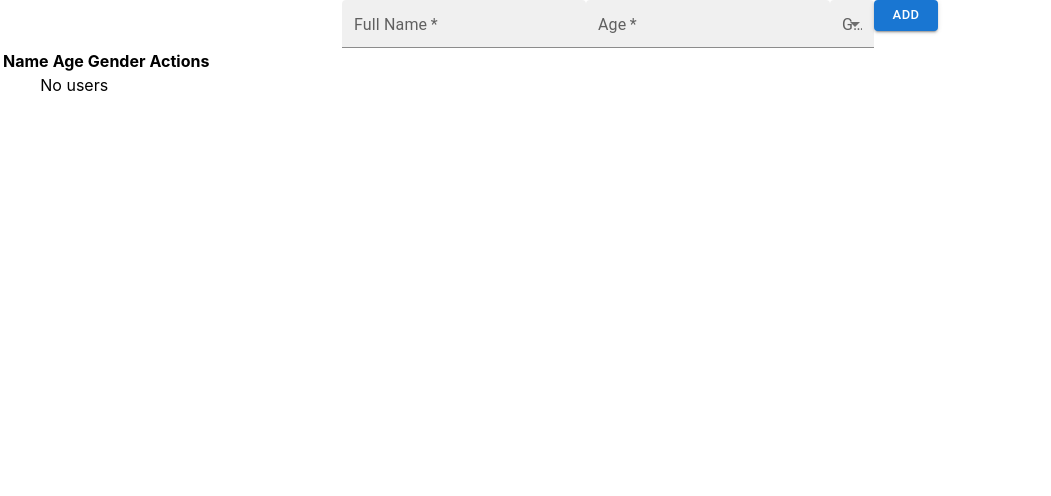
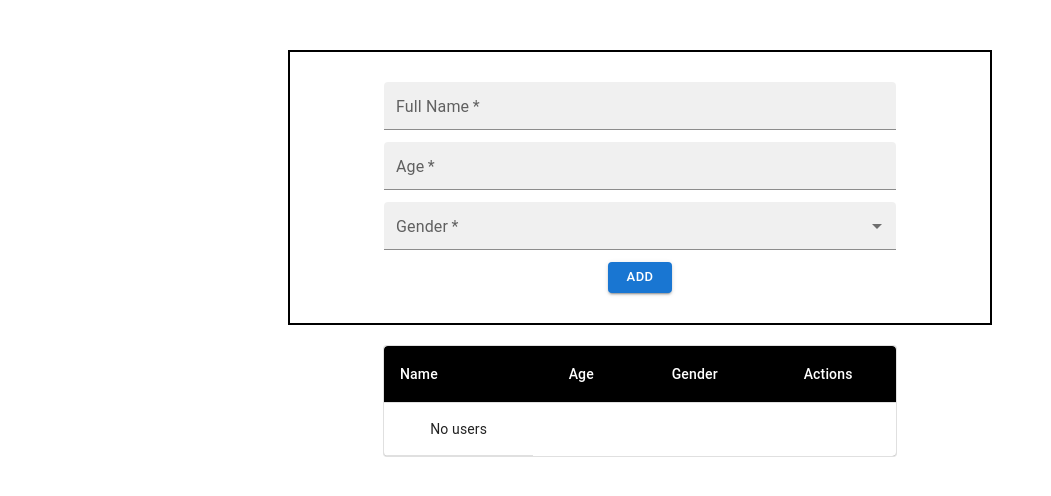
Before and after one commit to IshanAgarwalgit/Typescript-Crud, a React (Create React App) app: page / in a window 1280 px wide. Shown: the top 496 px of the page, without its empty margins (0-1051 px from the left). Built offline with nearby package versions, Linux system fonts and the light colour scheme.

Commit message:
Added MUI Styles

```diff
--- a/package.json
+++ b/package.json
@@ -7,6 +7,7 @@
     "@emotion/styled": "^11.6.0",
     "@material-ui/core": "^4.12.3",
     "@mui/material": "^5.4.1",
+    "@mui/styles": "^5.4.2",
     "@testing-library/jest-dom": "^5.16.2",
     "@testing-library/react": "^12.1.2",
     "@testing-library/user-event": "^13.5.0",
--- a/src/App.css
+++ b/src/App.css
@@ -1,38 +1,3 @@
 .App {
   text-align: center;
 }
-
-.App-logo {
-  height: 40vmin;
-  pointer-events: none;
-}
-
-@media (prefers-reduced-motion: no-preference) {
-  .App-logo {
-    animation: App-logo-spin infinite 20s linear;
-  }
-}
-
-.App-header {
-  background-color: #282c34;
-  min-height: 100vh;
-  display: flex;
-  flex-direction: column;
-  align-items: center;
-  justify-content: center;
-  font-size: calc(10px + 2vmin);
-  color: white;
-}
-
-.App-link {
-  color: #61dafb;
-}
-
-@keyframes App-logo-spin {
-  from {
-    transform: rotate(0deg);
-  }
-  to {
-    transform: rotate(360deg);
-  }
-}
--- a/src/App.tsx
+++ b/src/App.tsx
@@ -1,10 +1,11 @@
+import { Container } from '@mui/material';
 import React from 'react';
 import './App.css';
 import AddEdit from './Components/AddEdit';
 
 function App() {
   return (
-    <div className="App">
+    <div className='App'>
       <AddEdit/>
     </div>
   );
--- a/src/Components/AddEdit.tsx
+++ b/src/Components/AddEdit.tsx
@@ -3,20 +3,40 @@ import { useState } from 'react';
 import ViewUsers from './ViewUsers';
 import { IBaseUser, IUser } from './Interface';
 import { Button } from '@mui/material';
-import { createTheme, ThemeProvider} from '@mui/material';
-import { purple } from '@mui/material/colors';
 import TextField from '@mui/material/TextField';
 import MenuItem from '@mui/material/MenuItem';
+import { makeStyles } from "@mui/styles";
 
-const theme = createTheme({
-  palette: {
-    primary: {
-      main: purple[500]
-    }
-  }
+const useStyles = makeStyles({
+  container: {
+    margin: 'auto',
+    marginTop: '50px',
+    padding: "30px",
+    border: "2px solid",
+    width: '50%'
+  },
+  Cards: {
+    justifyContent: "center",
+    margin: 'auto',
+    width: '50%',
+  },
+  formfont: {
+    fontSize: '50px',
+  },
+  Inputfields: {
+    margin: 15,
+    width: "80%",
+  },
+  buttons: {
+    display: "flex",
+    flexDirection: "row",
+    justifyContent: "space-evenly",
+    alignContent: "center",
+  },
 });
 
 const AddEdit = () => {
+  const classes = useStyles();
   const usersData: Array<IUser> = [];
   const [ users, setUsers ] = useState(usersData)
   const initialFormState: IUser = { id: users.length, name: '', age: '', gender: ''};
@@ -77,8 +97,8 @@ const AddEdit = () => {
 		setCurrentUser({ ...currentUser, [name]: value })
 	}
 
-  return <div>
-    <form
+  return <><div className={classes.container}>
+    <form className={classes.formfont}
     onSubmit={event => {
     event.preventDefault()
     if (currentUser.gender==='') return alert("Invalid Gender")
@@ -88,9 +108,8 @@ const AddEdit = () => {
     else{
       handleUpdateSubmit()
     }}}>
-      {/* <label>Name : </label>
-			<input type="text" name="name" value={currentUser.name} onChange={handleInputChange} required/> */}
       <TextField
+      className={classes.Inputfields}
       label="Full Name"
       type="text"
       name="name"
@@ -99,9 +118,8 @@ const AddEdit = () => {
       value={currentUser.name}
       onChange={handleInputChange}
       />
-			{/* <label>Age : </label>
-			<input type="number" name="age" value={currentUser.age} onChange={handleInputChange} required/> */}
       <TextField
+      className={classes.Inputfields}
       label="Age"
       type="number"
       name="age"
@@ -110,13 +128,8 @@ const AddEdit = () => {
       value={currentUser.age}
       onChange={handleInputChange}
       />
-      {/* <label>Gender : </label>
-      <select name="gender" value={currentUser.gender} onChange={handleInputChange} required>
-        <option value='' >Choose</option>
-        <option value='Male' >Male</option>
-        <option value='Female'>Female</option>
-      </select> */}
       <TextField
+              className={classes.Inputfields}
               select
               label="Gender"
               name="gender"
@@ -129,14 +142,19 @@ const AddEdit = () => {
                 <MenuItem value='Male'>Male</MenuItem>
                 <MenuItem value='Female'>Female</MenuItem>
             </TextField>
+      <div className={classes.buttons}>
       {
         !editing ? (<Button variant="contained" size='small' type="submit">Add</Button>) :
-        (<ThemeProvider theme={theme}><Button variant="contained" size='small' color='primary' type="submit">Update</Button>
-        <Button variant="contained" color='error' size='small' onClick={handleCancelSubmit}>Cancel</Button></ThemeProvider>)
+        (<><Button variant="contained" size='small' color='primary' type="submit">Update</Button>
+        <Button variant="contained" color='error' size='small' onClick={handleCancelSubmit}>Cancel</Button></>)
       }
+      </div>
     </form>
+    </div>
+    <div className={classes.Cards}>
     <ViewUsers users={users} editRow={editRow} deleteUser={deleteUser}/>
-    </div>;
+    </div>
+    </>;
 };
 
 export default AddEdit;
--- a/src/Components/ViewUsers.tsx
+++ b/src/Components/ViewUsers.tsx
@@ -1,6 +1,37 @@
 import React from 'react';
 import { IUser } from './Interface';
 import { Button } from '@mui/material';
+import Card from "@mui/material/Card";
+import { makeStyles } from "@mui/styles";
+import { styled } from '@mui/material/styles';
+import Table from '@mui/material/Table';
+import TableBody from '@mui/material/TableBody';
+import TableCell, { tableCellClasses } from '@mui/material/TableCell';
+import TableContainer from '@mui/material/TableContainer';
+import TableHead from '@mui/material/TableHead';
+import TableRow from '@mui/material/TableRow';
+import Paper from '@mui/material/Paper';
+
+const StyledTableCell = styled(TableCell)(({ theme }) => ({
+  [`&.${tableCellClasses.head}`]: {
+    backgroundColor: theme.palette.common.black,
+    color: theme.palette.common.white,
+  },
+  [`&.${tableCellClasses.body}`]: {
+    fontSize: 14,
+  },
+}));
+
+const useStyle = makeStyles({
+  Card: {
+    margin: 'auto',
+    marginTop: 20,
+    width: '80%',
+  },
+  table: {
+    margin: 'auto'
+  }
+});
 
 interface IProps {
     users: Array<IUser>;
@@ -9,24 +40,31 @@ interface IProps {
   }
 
 const ViewUsers: React.FunctionComponent<IProps> = (props) => {
-  return <div>
-      <table>
-    <thead>
-      <tr>
-        <th>Name</th>
-        <th>Age</th>
-        <th>Gender</th>
-        <th>Actions</th>
-      </tr>
-    </thead>
-    <tbody>
+
+  const classes = useStyle();
+
+  return <Card
+  variant="outlined"
+  className={classes.Card}
+  >
+    <TableContainer component={Paper}>
+      <Table sx={{ minWidth: 500 }} aria-label="customized table" className={classes.table}>
+    <TableHead>
+      <TableRow>
+        <StyledTableCell>Name</StyledTableCell>
+        <StyledTableCell align="center">Age</StyledTableCell>
+        <StyledTableCell align="center">Gender</StyledTableCell>
+        <StyledTableCell align="center">Actions</StyledTableCell>
+      </TableRow>
+    </TableHead>
+    <TableBody>
       {props.users.length > 0 ? (
         props.users.map(user => (
-          <tr key={user.id}>
-            <td>{user.name}</td>
-            <td>{user.age}</td>
-            <td>{user.gender}</td>
-            <td>
+          <TableRow key={user.id}>
+            <StyledTableCell component="th" scope="row">{user.name}</StyledTableCell>
+            <StyledTableCell align="center">{user.age}</StyledTableCell>
+            <StyledTableCell align="center">{user.gender}</StyledTableCell>
+            <StyledTableCell align="center">
               <Button
                 variant="contained"
                 size='small'
@@ -46,17 +84,18 @@ const ViewUsers: React.FunctionComponent<IProps> = (props) => {
               >
                 Delete
               </Button>
-            </td>
-          </tr>
+            </StyledTableCell>
+          </TableRow>
         ))
       ) : (
-        <tr>
-          <td colSpan={3}>No users</td>
-        </tr>
+        <TableRow>
+          <StyledTableCell align="center">No users</StyledTableCell>
+        </TableRow>
       )}
-    </tbody>
-  </table>
-  </div>;
+    </TableBody>
+  </Table>
+  </TableContainer>
+  </Card>;
 };
 
 export default ViewUsers;
```
Also changed, not shown: 1 other file (tests, documents, lock files or other folders).
